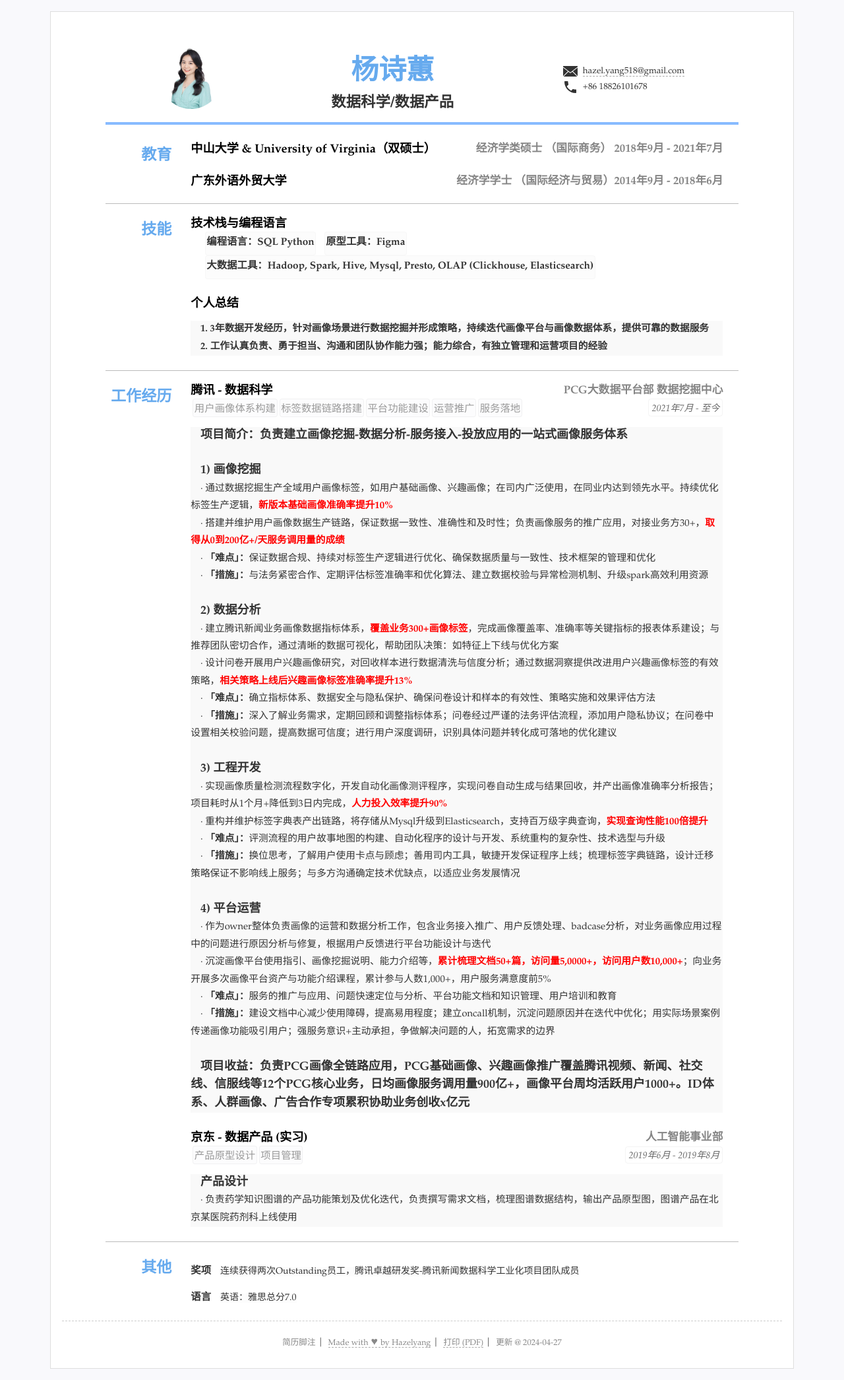
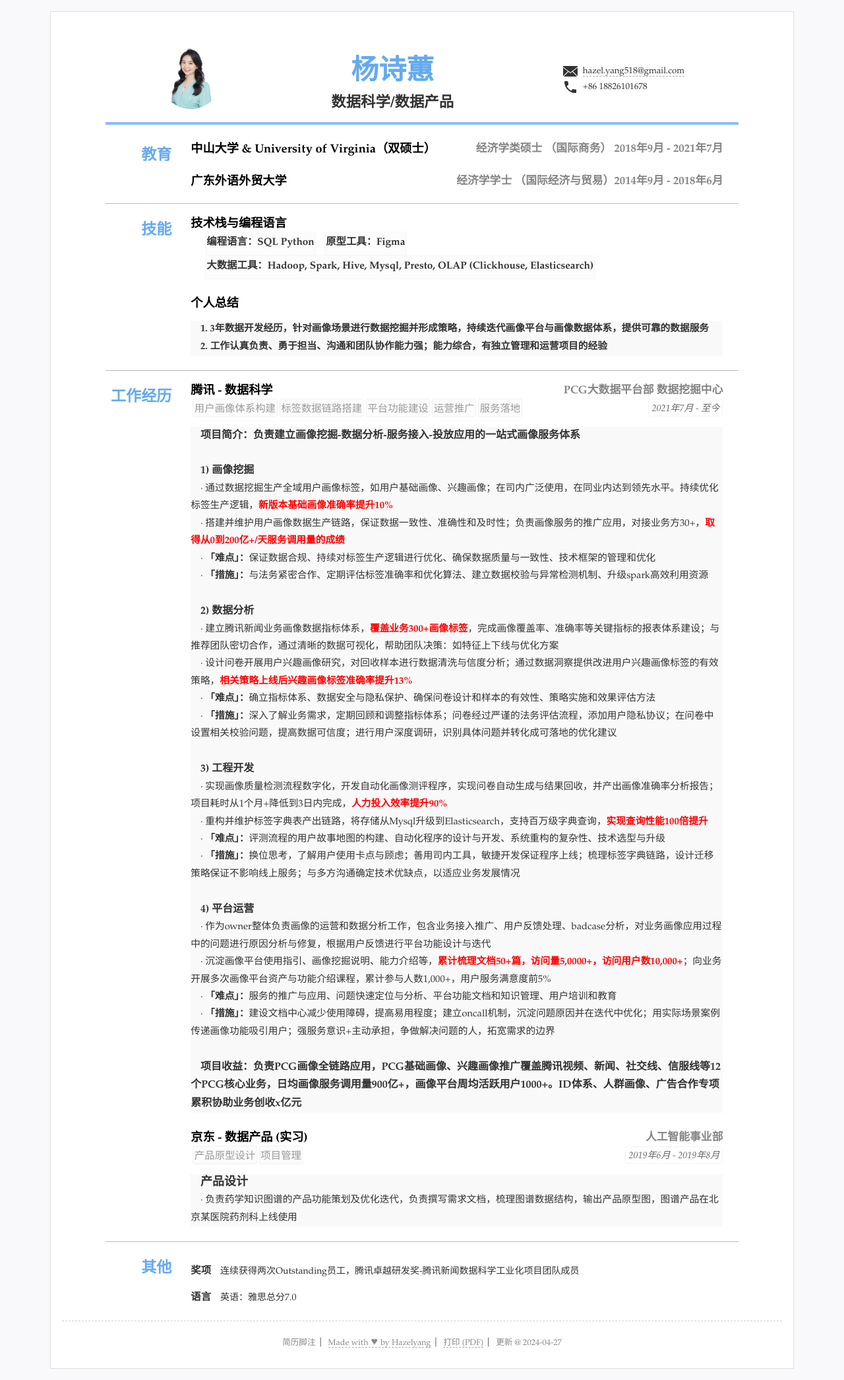
Before and after one commit to kuailexiaoshenxian/cn-wx-cv, a Jekyll site: the page built from index.html, in a window 1280 px wide. Shown: the whole page at 66% size. Built offline with Jekyll 4.4.1, drawn with Linux system fonts in a browser that asks for light colours.

Commit message:
Update resume.yml

```diff
--- a/_data/resume.yml
+++ b/_data/resume.yml
@@ -97,33 +97,33 @@ main: #简历主要内容，
     # - 画像提升
     # - 实验配置
     # summary: 职务或者工作总结(自动折叠) 业务数据科学：负责新闻业务画像覆盖率、准确率提升，建立画像服务的指标监控体系 <br>  &nbsp &nbsp  平台数据开发：作为开发者完成数据平台的链路搭建和功能上线，为业务提供可靠的画像平台服务
-    detail: <font size=4><strong>项目简介：负责建立画像挖掘-数据分析-服务接入-投放应用的一站式画像服务体系</strong></font> <br>  &nbsp &nbsp
+    detail: <font size=3><strong>项目简介：负责建立画像挖掘-数据分析-服务接入-投放应用的一站式画像服务体系</strong></font> <br>  &nbsp &nbsp
             <br>  &nbsp &nbsp
-            <font size=4><strong> 1) 画像挖掘</strong></font> <br>  &nbsp &nbsp
+            <font size=3><strong> 1) 画像挖掘</strong></font> <br>  &nbsp &nbsp
             · 通过数据挖掘生产全域用户画像标签，如用户基础画像、兴趣画像；在司内广泛使用，在同业内达到领先水平。持续优化标签生产逻辑，<font color=#FF000><strong>新版本基础画像准确率提升10%</strong></font> <br> &nbsp &nbsp
             · 搭建并维护用户画像数据生产链路，保证数据一致性、准确性和及时性；负责画像服务的推广应用，对接业务方30+，<font color=#FF000><strong>取得从0到200亿+/天服务调用量的成绩</strong></font>  <br>  &nbsp &nbsp
             · <strong>「难点」：</strong>保证数据合规、持续对标签生产逻辑进行优化、确保数据质量与一致性、技术框架的管理和优化 <br>  &nbsp &nbsp
             · <strong>「措施」：</strong>与法务紧密合作、定期评估标签准确率和优化算法、建立数据校验与异常检测机制、升级spark高效利用资源 <br>  &nbsp &nbsp
             <br>  &nbsp &nbsp
-            <font size=4><strong> 2) 数据分析</strong></font>  <br>  &nbsp &nbsp
+            <font size=3><strong> 2) 数据分析</strong></font>  <br>  &nbsp &nbsp
             · 建立腾讯新闻业务画像数据指标体系，<font color=#FF000><strong>覆盖业务300+画像标签</strong></font>，完成画像覆盖率、准确率等关键指标的报表体系建设；与推荐团队密切合作，通过清晰的数据可视化，帮助团队决策：如特征上下线与优化方案 <br>  &nbsp &nbsp
             · 设计问卷开展用户兴趣画像研究，对回收样本进行数据清洗与信度分析；通过数据洞察提供改进用户兴趣画像标签的有效策略，<font color=#FF000><strong>相关策略上线后兴趣画像标签准确率提升13%</strong></font> <br>  &nbsp &nbsp
             · <strong>「难点」：</strong>确立指标体系、数据安全与隐私保护、确保问卷设计和样本的有效性、策略实施和效果评估方法 <br>  &nbsp &nbsp
             · <strong>「措施」：</strong>深入了解业务需求，定期回顾和调整指标体系；问卷经过严谨的法务评估流程，添加用户隐私协议；在问卷中设置相关校验问题，提高数据可信度；进行用户深度调研，识别具体问题并转化成可落地的优化建议 <br>  &nbsp &nbsp
             <br>  &nbsp &nbsp
-            <font size=4><strong> 3) 工程开发</strong></font>  <br>  &nbsp &nbsp
+            <font size=3><strong> 3) 工程开发</strong></font>  <br>  &nbsp &nbsp
             · 实现画像质量检测流程数字化，开发自动化画像测评程序，实现问卷自动生成与结果回收，并产出画像准确率分析报告；项目耗时从1个月+降低到3日内完成，<font color=#FF000><strong>人力投入效率提升90% </strong></font> <br>  &nbsp &nbsp
             · 重构并维护标签字典表产出链路，将存储从Mysql升级到Elasticsearch，支持百万级字典查询，<font color=#FF000><strong>实现查询性能100倍提升</strong></font> <br>  &nbsp &nbsp
             · <strong>「难点」：</strong>评测流程的用户故事地图的构建、自动化程序的设计与开发、系统重构的复杂性、技术选型与升级 <br>  &nbsp &nbsp
             · <strong>「措施」：</strong>换位思考，了解用户使用卡点与顾虑；善用司内工具，敏捷开发保证程序上线；梳理标签字典链路，设计迁移策略保证不影响线上服务；与多方沟通确定技术优缺点，以适应业务发展情况 <br>  &nbsp &nbsp
             <br>  &nbsp &nbsp
-            <font size=4><strong> 4) 平台运营</strong></font>  <br>  &nbsp &nbsp
+            <font size=3><strong> 4) 平台运营</strong></font>  <br>  &nbsp &nbsp
             · 作为owner整体负责画像的运营和数据分析工作，包含业务接入推广、用户反馈处理、badcase分析，对业务画像应用过程中的问题进行原因分析与修复，根据用户反馈进行平台功能设计与迭代 <br>  &nbsp &nbsp
             · 沉淀画像平台使用指引、画像挖掘说明、能力介绍等，<font color=#FF000><strong>累计梳理文档50+篇，访问量5,0000+，访问用户数10,000+</strong></font>；向业务开展多次画像平台资产与功能介绍课程，累计参与人数1,000+，用户服务满意度前5% <br>  &nbsp &nbsp
             · <strong>「难点」：</strong>服务的推广与应用、问题快速定位与分析、平台功能文档和知识管理、用户培训和教育 <br>  &nbsp &nbsp
             · <strong>「措施」：</strong>建设文档中心减少使用障碍，提高易用程度；建立oncall机制，沉淀问题原因并在迭代中优化；用实际场景案例传递画像功能吸引用户；强服务意识+主动承担，争做解决问题的人，拓宽需求的边界 <br>  &nbsp &nbsp
             <br>  &nbsp &nbsp
-            <font size=4><strong>项目收益：负责PCG画像全链路应用，PCG基础画像、兴趣画像推广覆盖腾讯视频、新闻、社交线、信服线等12个PCG核心业务，日均画像服务调用量900亿+，画像平台周均活跃用户1000+。ID体系、人群画像、广告合作专项累积协助业务创收x亿元 </strong></font>
+            <font size=3><strong>项目收益：负责PCG画像全链路应用，PCG基础画像、兴趣画像推广覆盖腾讯视频、新闻、社交线、信服线等12个PCG核心业务，日均画像服务调用量900亿+，画像平台周均活跃用户1000+。ID体系、人群画像、广告合作专项累积协助业务创收x亿元 </strong></font>
 
   - title: 京东 - 数据产品 (实习)
     sub:  人工智能事业部
```
